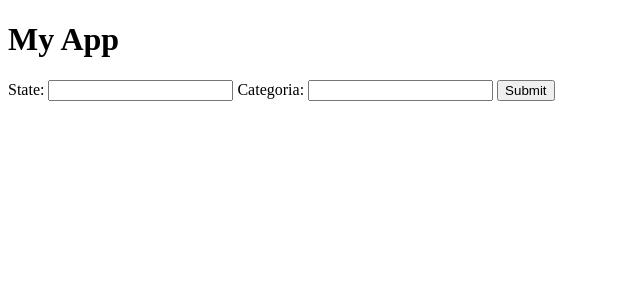
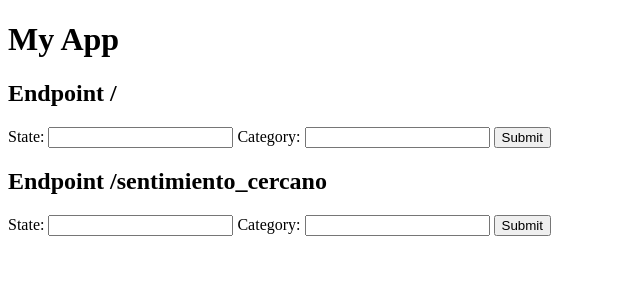
Before and after one commit to AnndrezRivera/interfaz_api, a FastAPI app: page / in a window 1280 px wide. Shown: the top 300 px of the page, without its empty margins (0-640 px from the left). Run offline with FastAPI, Linux system fonts and the light colour scheme.

Commit message:
Update index.html

```diff
--- a/templates/index.html
+++ b/templates/index.html
@@ -5,10 +5,19 @@
   </head>
   <body>
     <h1>My App</h1>
+    <h2>Endpoint /</h2>
     <form method="post">
       <label for="state">State:</label>
       <input type="text" id="state" name="state">
-      <label for="category">Categoria:</label>
+      <label for="categoria">Category:</label>
+      <input type="text" id="categoria" name="categoria">
+      <input type="submit" value="Submit">
+    </form>
+    <h2>Endpoint /sentimiento_cercano</h2>
+    <form method="post" action="/sentimiento_cercano">
+      <label for="state">State:</label>
+      <input type="text" id="state" name="state">
+      <label for="categoria">Category:</label>
       <input type="text" id="categoria" name="categoria">
       <input type="submit" value="Submit">
     </form>
```
